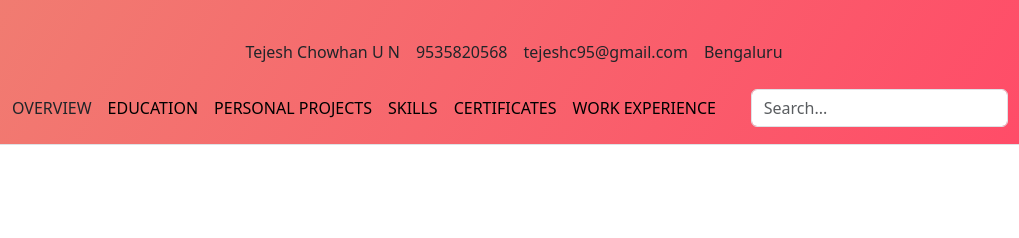
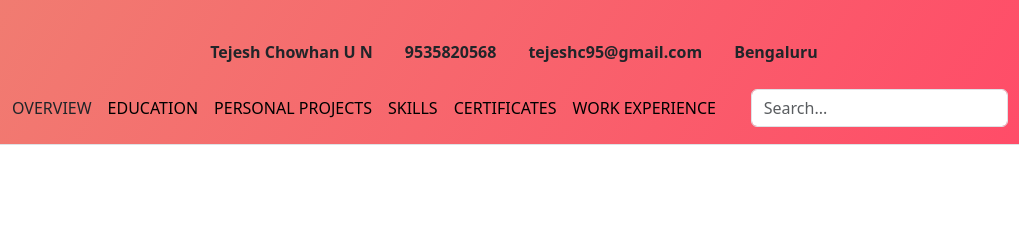
Before and after one commit to lone-wolf-driod/MyResume-2, a plain HTML site: page index.html in a window 1280 px wide. Shown: the top 238 px of the page, 126-1145 px from the left. Drawn offline with nearby package versions, Linux system fonts and the light colour scheme.

Commit message:
Update index.html
Bolding 1st Line

```diff
--- a/index.html
+++ b/index.html
@@ -33,10 +33,10 @@
         <div class="container">
             <header class="d-flex justify-content-center py-3">
                 <ul class="nav nav-pills">
-                  <li class="nav-item"><a href="#" class="nav-link px-2 link-dark">Tejesh Chowhan U N</a></li>
-                  <li class="nav-item"><a href="#" class="nav-link px-2 link-dark">9535820568</a></li>
-                  <li class="nav-item"><a href="#" class="nav-link px-2 link-dark">tejeshc95@gmail.com</a></li>
-                  <li class="nav-item"><a href="#" class="nav-link px-2 link-dark">Bengaluru</a></li>
+                  <li class="nav-item"><a href="#" class="nav-link fw-bold link-dark">Tejesh Chowhan U N</a></li>
+                  <li class="nav-item"><a href="#" class="nav-link fw-bold link-dark">9535820568</a></li>
+                  <li class="nav-item"><a href="#" class="nav-link fw-bold link-dark">tejeshc95@gmail.com</a></li>
+                  <li class="nav-item"><a href="#" class="nav-link fw-bold link-dark">Bengaluru</a></li>
                 </ul>
               </header>
           <div
```
